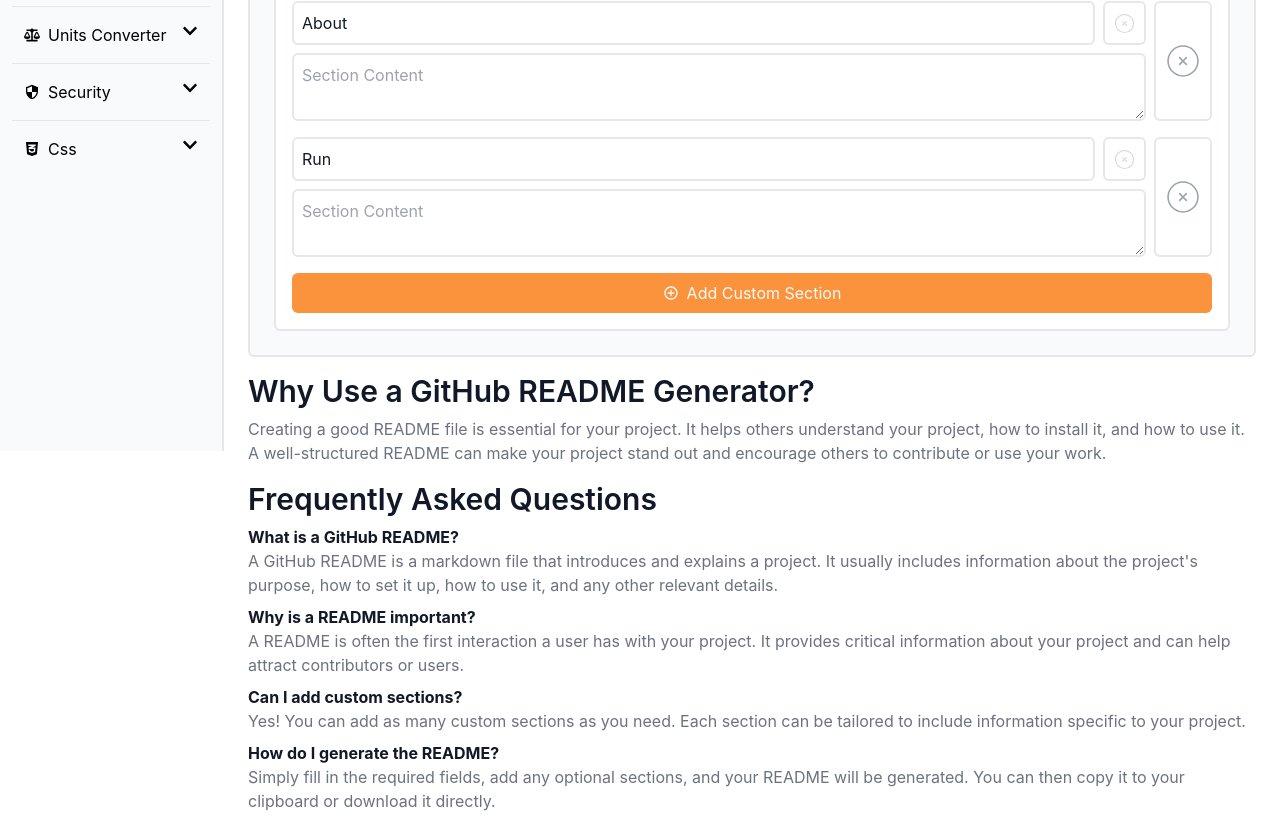
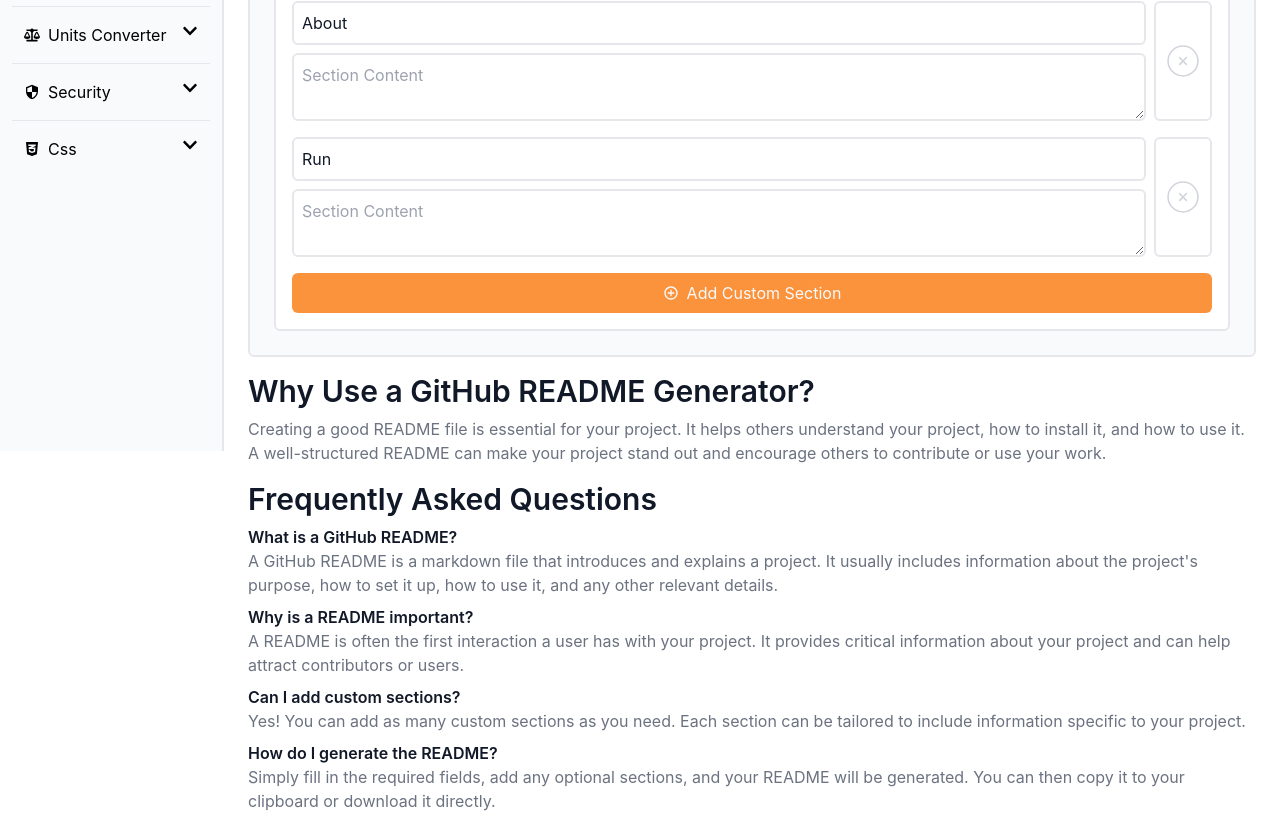
Before and after one commit to Oslonline/oslo-toolbox, a React (Vite) app: page /Generators/Readme in a window 1280 px wide. Shown: the part 349-1186 px from the top of the page. Built offline with nearby package versions, Linux system fonts and the light colour scheme.

Commit message:
fix: minor styling changes

```diff
--- a/src/pages/Tools/Css/Gradient.jsx
+++ b/src/pages/Tools/Css/Gradient.jsx
@@ -113,7 +113,7 @@ function Gradient() {
             </div>
             <div className={`hidden flex-col gap-4 md:flex ${gradientType === "radial" ? "hidden" : "block"}`}>
               <h4 className="font-semibold text-gray-500">Angle</h4>
-              <CircularSlider trackColor="#eeeeee" progressSize={10} knobColor="#fb923c" knobSize={32} hideLabelValue={true} valueFontSize="1rem" label="" min="0" max="360" width="70" value={angle} onChange={handleAngleChange} />
+              <CircularSlider trackColor="#eeeeee" hideKnobRing={true} progressSize={10} knobColor="#fb923c" knobSize={32} hideLabelValue={true} valueFontSize="1rem" label="" min="0" max="360" width="70" value={angle} onChange={handleAngleChange}/>
             </div>
           </div>
 
--- a/src/pages/Tools/FilesConvert/Images.jsx
+++ b/src/pages/Tools/FilesConvert/Images.jsx
@@ -207,10 +207,10 @@ export default function Images() {
 
         <div>
           <div className="mb-4">
-            <h2 className="mb-2 text-2xl font-semibold text-gray-900 md:text-3xl">Why use our image converter?</h2>
+            <h2 className="mb-2 text-2xl font-bold text-gray-900 md:text-3xl">Why use our image converter?</h2>
             <p className="mb-4 text-gray-600">Our image converter is easy to use, free, and supports a wide range of formats. Whether you need to convert your images for a specific purpose or just to save space, we have you covered.</p>
           </div>
-          <h2 className="mb-2 text-2xl font-semibold text-gray-900 md:text-3xl">Frequently Asked Questions</h2>
+          <h2 className="mb-2 text-2xl font-bold text-gray-900 md:text-3xl">Frequently Asked Questions</h2>
           <div className="mb-4">
             <h3 className="font-semibold text-gray-900">What formats do you support?</h3>
             <p className="text-gray-600">We support a wide range of formats including JPEG, PNG, GIF, BMP, SVG, WEBP, and more. Simply upload your image, select the output format, and convert.</p>
--- a/src/pages/Tools/Generator/Readme.jsx
+++ b/src/pages/Tools/Generator/Readme.jsx
@@ -88,7 +88,7 @@ export default function ReadmeGenerator() {
             <p className="text-xs text-gray-500 md:text-sm md:uppercase">Project readme</p>
             <input type="checkbox" className="hidden" checked={template === "profile"} onChange={switchTemplate} />
             <div className="relative inline-block w-10 select-none align-middle transition duration-200 ease-in md:w-14">
-              <div className="toggle-bg block h-6 w-10 rounded-full border-2 border-gray-200 bg-gray-300 shadow-inner md:h-8 md:w-14"></div>
+              <div className={`toggle-bg block h-6 w-10 rounded-full border-2 border-gray-200 bg-gray-300 shadow-inner md:h-8 md:w-14 ${template === "profile" ? "border-orange-400 duration-200" : "duration-200"}`}></div>
               <div className={`dot absolute left-1 top-1 h-4 w-4 rounded-full border-2 border-gray-200 bg-gray-50 shadow transition md:h-6 md:w-6 ${template === "profile" ? "translate-x-full transform bg-orange-400" : ""}`}></div>
             </div>
             <p className="text-xs text-gray-500 md:text-sm md:uppercase">Profile readme</p>
@@ -110,9 +110,15 @@ export default function ReadmeGenerator() {
           {sections.slice(1).map((section, index) => (
             <div key={section.id} className="flex gap-2">
               <div className="flex w-full flex-col gap-2">
-                <div className="flex gap-2 w-full">
-                  <input type="text" placeholder="Section Title" value={section.title} onChange={(e) => updateSection(section.id, e.target.value, section.content)} className="rounded-md border-2 w-full border-gray-200 bg-white p-2 text-gray-900 caret-orange-400 outline-none focus:border-orange-400" />
-                  <button onClick={() => removeSection(section.id)} className="rounded-md border-2 border-gray-200 px-2 text-gray-300 duration-200 hover:border-gray-400 hover:bg-gray-400 hover:text-gray-50 md:block">
+                <div className="flex w-full gap-2 md:gap-0">
+                  <input
+                    type="text"
+                    placeholder="Section Title"
+                    value={section.title}
+                    onChange={(e) => updateSection(section.id, e.target.value, section.content)}
+                    className="w-full rounded-md border-2 border-gray-200 bg-white p-2 text-gray-900 caret-orange-400 outline-none focus:border-orange-400"
+                  />
+                  <button onClick={() => removeSection(section.id)} className="rounded-md md:hidden border-2 border-gray-200 px-2 text-gray-300 duration-200 hover:border-gray-400 hover:bg-gray-400 hover:text-gray-50">
                     <CiCircleRemove fontSize={23} />
                   </button>
                 </div>
@@ -124,7 +130,7 @@ export default function ReadmeGenerator() {
                   rows="2"
                 ></textarea>
               </div>
-              <button onClick={() => removeSection(section.id)} className="hidden rounded-md border-2 border-gray-200 px-2 text-gray-400 duration-200 hover:border-gray-400 hover:bg-gray-400 hover:text-gray-50 md:block">
+              <button onClick={() => removeSection(section.id)} className="hidden rounded-md border-2 border-gray-200 px-2 text-gray-300 duration-200 hover:border-gray-400 hover:bg-gray-400 hover:text-gray-50 md:block">
                 <CiCircleRemove fontSize={38} />
               </button>
             </div>
@@ -141,19 +147,19 @@ export default function ReadmeGenerator() {
 
         <h3 className="mt-4 text-2xl font-semibold md:text-3xl">Frequently Asked Questions</h3>
         <div className="mt-2">
-          <h4 className="font-bold">What is a GitHub README?</h4>
+          <h4 className="font-semibold">What is a GitHub README?</h4>
           <p className="text-gray-500">A GitHub README is a markdown file that introduces and explains a project. It usually includes information about the project's purpose, how to set it up, how to use it, and any other relevant details.</p>
         </div>
         <div className="mt-2">
-          <h4 className="font-bold">Why is a README important?</h4>
+          <h4 className="font-semibold">Why is a README important?</h4>
           <p className="text-gray-500">A README is often the first interaction a user has with your project. It provides critical information about your project and can help attract contributors or users.</p>
         </div>
         <div className="mt-2">
-          <h4 className="font-bold">Can I add custom sections?</h4>
+          <h4 className="font-semibold">Can I add custom sections?</h4>
           <p className="text-gray-500">Yes! You can add as many custom sections as you need. Each section can be tailored to include information specific to your project.</p>
         </div>
         <div className="mt-2">
-          <h4 className="font-bold">How do I generate the README?</h4>
+          <h4 className="font-semibold">How do I generate the README?</h4>
           <p className="text-gray-500">Simply fill in the required fields, add any optional sections, and your README will be generated. You can then copy it to your clipboard or download it directly.</p>
         </div>
       </div>
--- a/src/pages/Tools/Security/IpLookup.jsx
+++ b/src/pages/Tools/Security/IpLookup.jsx
@@ -41,7 +41,7 @@ export default function IpLookup() {
       <p className="text-gray-500">Use our free IP Lookup tool to retrieve information about any IP address. Find out the geographical location, ISP, and other details related to the IP address. Just enter the IPv4 address and click "Lookup" to get started.</p>
       <div className="flex flex-col rounded-md md:border-2 md:border-gray-200 md:bg-gray-50 md:p-6">
         <div className="flex flex-col gap-2 rounded-md border-2 border-gray-200 bg-white p-4">
-          <div className="flex w-full flex-col gap-2 md:gap-8 md:flex-row">
+          <div className="flex w-full flex-col gap-2 md:gap-8 md:flex-row md:justify-between">
             <input type="text" className="flex rounded-md border-2 border-gray-200 bg-white p-2 caret-orange-400 outline-none focus:border-orange-400" value={ip} onChange={(e) => setIp(e.target.value)} placeholder="Enter IPv4 address" aria-label="IP address" />
             <button onClick={getInfos} className="rounded-md bg-orange-400 px-4 py-2 text-gray-50 duration-200 hover:bg-orange-600" aria-label="Lookup IP address">
               Lookup
```
Also changed, not shown: src/pages/Tools/Generator/QrCode.jsx (+4 -4 lines).
